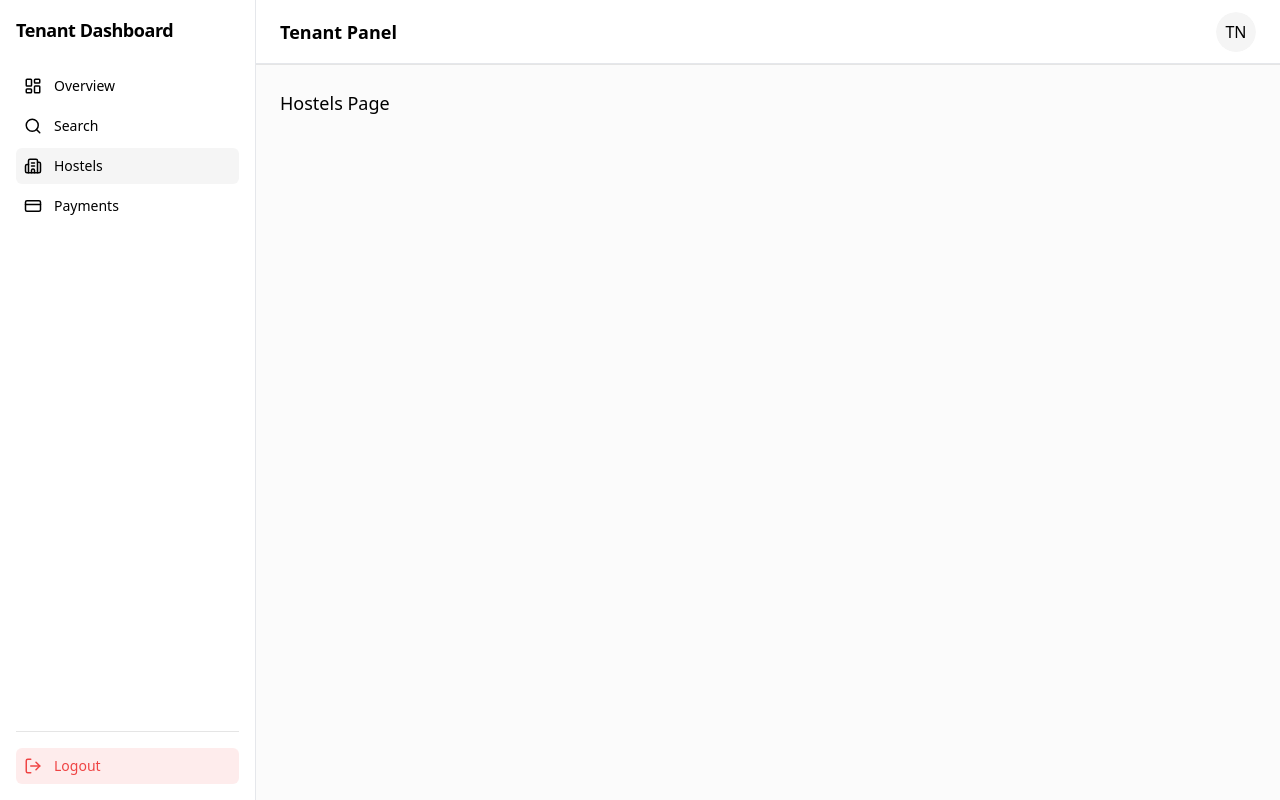
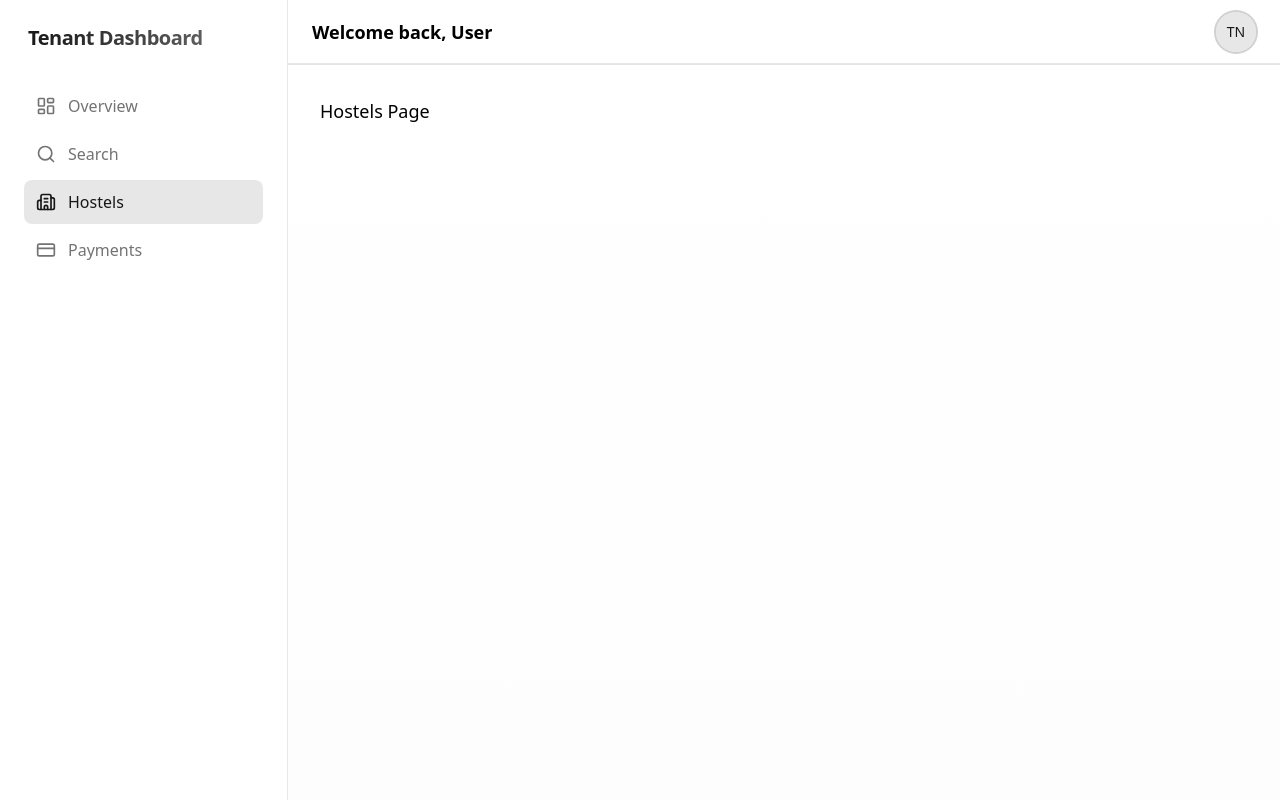
Before and after one commit to Munyuam/system-react, a React (Vite) app: page /hostels in a window 1280 px wide. Built offline with nearby package versions, Linux system fonts and the light colour scheme.

Commit message:
Updated The Dashboard UI

```diff
--- a/src/layout/Dashboard-layout.tsx
+++ b/src/layout/Dashboard-layout.tsx
@@ -1,14 +1,28 @@
-import { ReactNode } from "react"
+import { ReactNode, useState } from "react"
 import { NavLink, useNavigate } from "react-router-dom"
 import { Separator } from "@/components/ui/separator"
 import { Avatar, AvatarFallback } from "@/components/ui/avatar"
+import { Button } from "@/components/ui/button"
+import {
+  DropdownMenu,
+  DropdownMenuContent,
+  DropdownMenuItem,
+  DropdownMenuLabel,
+  DropdownMenuSeparator,
+  DropdownMenuTrigger,
+} from "@/components/ui/dropdown-menu"
+import { Sheet, SheetContent, SheetTrigger } from "@/components/ui/sheet"
 
 import {
   LayoutDashboard,
   Search,
   Building2,
   CreditCard,
-  LogOut
+  LogOut,
+  Menu,
+  User,
+  Settings,
+  HelpCircle
 } from "lucide-react"
 
 interface Props {
@@ -17,112 +31,147 @@ interface Props {
 
 export default function DashboardLayout({ children }: Props) {
   const navigate = useNavigate()
+  const [isMobileMenuOpen, setIsMobileMenuOpen] = useState(false)
 
   const handleLogout = () => {
     localStorage.removeItem("token")
-
     navigate("/login")
   }
 
+  const navItems = [
+    { to: "/", icon: LayoutDashboard, label: "Overview" },
+    { to: "/search", icon: Search, label: "Search" },
+    { to: "/hostels", icon: Building2, label: "Hostels" },
+    { to: "/payments", icon: CreditCard, label: "Payments" }
+  ]
+
+  const NavLinks = ({ onClick }: { onClick?: () => void }) => (
+    <>
+      {navItems.map((item) => (
+        <NavLink
+          key={item.to}
+          to={item.to}
+          onClick={onClick}
+          className={({ isActive }) =>
+            `flex items-center gap-3 px-3 py-2.5 rounded-lg transition-all duration-200
+            ${isActive
+              ? "bg-primary/10 text-primary font-medium"
+              : "text-muted-foreground hover:bg-muted/80 hover:text-foreground"}`
+          }
+        >
+          <item.icon size={20} className="shrink-0" />
+          <span>{item.label}</span>
+        </NavLink>
+      ))}
+    </>
+  )
+
   return (
-    <div className="flex min-h-screen">
+    <div className="flex min-h-screen bg-background">
 
-      <aside className="w-64 border-r bg-background p-4 flex flex-col">
-
+      {/* Desktop Sidebar */}
+      <aside className="hidden md:flex md:w-64 lg:w-72 border-r bg-card/50 backdrop-blur supports-[backdrop-filter]:bg-background/60 flex-col p-4 sticky top-0 h-screen">
         <div className="space-y-6">
-          <h2 className="text-lg font-semibold tracking-tight">
+          <div className="px-3 py-2">
+            <h2 className="text-xl font-bold tracking-tight bg-gradient-to-r from-primary to-primary/60 bg-clip-text text-transparent">
               Tenant Dashboard
             </h2>
+          </div>
 
-          <nav className="space-y-1 text-sm">
-
-            <NavLink
-              to="/"
-              className={({ isActive }) =>
-                `flex items-center gap-3 p-2 rounded-md transition-colors
-                ${isActive
-                  ? "bg-muted font-medium"
-                  : "hover:bg-muted/60"}`
-              }
-            >
-              <LayoutDashboard size={18} />
-              Overview
-            </NavLink>
-
-            <NavLink
-              to="/search"
-              className={({ isActive }) =>
-                `flex items-center gap-3 p-2 rounded-md transition-colors
-                ${isActive
-                  ? "bg-muted font-medium"
-                  : "hover:bg-muted/60"}`
-              }
-            >
-              <Search size={18} />
-              Search
-            </NavLink>
-
-            <NavLink
-              to="/hostels"
-              className={({ isActive }) =>
-                `flex items-center gap-3 p-2 rounded-md transition-colors
-                ${isActive
-                  ? "bg-muted font-medium"
-                  : "hover:bg-muted/60"}`
-              }
-            >
-              <Building2 size={18} />
-              Hostels
-            </NavLink>
-
-            <NavLink
-              to="/payments"
-              className={({ isActive }) =>
-                `flex items-center gap-3 p-2 rounded-md transition-colors
-                ${isActive
-                  ? "bg-muted font-medium"
-                  : "hover:bg-muted/60"}`
-              }
-            >
-              <CreditCard size={18} />
-              Payments
-            </NavLink>
-
+          <nav className="space-y-1 px-2">
+            <NavLinks />
           </nav>
         </div>
+      </aside>
 
-        <div className="mt-auto pt-6">
-          <Separator className="mb-4" />
+      {/* Mobile Header with Menu */}
+      <div className="flex-1 flex flex-col min-w-0">
+        <header className="h-16 border-b bg-background/95 backdrop-blur supports-[backdrop-filter]:bg-background/60 sticky top-0 z-50">
+          <div className="flex items-center justify-between h-full px-4 md:px-6">
 
-          <button
-            onClick={handleLogout}
-            className="flex w-full items-center gap-3 p-2 rounded-md text-sm bg-destructive/10 text-destructive
-                       hover:bg-destructive/10 hover:text-destructive
-                       transition-colors"
-          >
-            <LogOut size={18} />
-            Logout
-          </button>
+            {/* Mobile Menu Button */}
+            <div className="flex items-center gap-3 md:hidden">
+              <Sheet open={isMobileMenuOpen} onOpenChange={setIsMobileMenuOpen}>
+                <SheetTrigger asChild>
+                  <Button variant="ghost" size="icon" className="shrink-0">
+                    <Menu size={20} />
+                    <span className="sr-only">Toggle menu</span>
+                  </Button>
+                </SheetTrigger>
+                <SheetContent side="left" className="w-64 p-0">
+                  <div className="flex flex-col h-full py-6">
+                    <div className="px-4 pb-6">
+                      <h2 className="text-xl font-bold tracking-tight bg-gradient-to-r from-primary to-primary/60 bg-clip-text text-transparent">
+                        Tenant Dashboard
+                      </h2>
+                    </div>
+                    <nav className="flex-1 px-2">
+                      <NavLinks onClick={() => setIsMobileMenuOpen(false)} />
+                    </nav>
+                  </div>
+                </SheetContent>
+              </Sheet>
+
+              <h1 className="text-base font-semibold md:hidden">Dashboard</h1>
             </div>
 
-      </aside>
+            {/* Desktop Title */}
+            <h1 className="hidden md:block text-lg font-semibold">Welcome back, User</h1>
 
-      <div className="flex-1 flex flex-col">
-
-        <header className="h-16 border-b flex items-center justify-between px-6">
-          <h1 className="text-lg font-semibold">Tenant Panel</h1>
-
-          <Avatar>
-            <AvatarFallback>TN</AvatarFallback>
+            {/* User Menu */}
+            <DropdownMenu>
+              <DropdownMenuTrigger asChild>
+                <Button variant="ghost" className="relative h-10 w-10 rounded-full">
+                  <Avatar className="h-10 w-10 cursor-pointer ring-2 ring-primary/20 hover:ring-primary/40 transition-all">
+                    <AvatarFallback className="bg-primary/10 text-primary">
+                      TN
+                    </AvatarFallback>
                   </Avatar>
+                </Button>
+              </DropdownMenuTrigger>
+              <DropdownMenuContent align="end" className="w-56">
+                <DropdownMenuLabel className="font-normal">
+                  <div className="flex flex-col space-y-1">
+                    <p className="text-sm font-medium leading-none">Tenant User</p>
+                    <p className="text-xs leading-none text-muted-foreground">
+                      tenant@example.com
+                    </p>
+                  </div>
+                </DropdownMenuLabel>
+                <DropdownMenuSeparator />
+                <DropdownMenuItem className="cursor-pointer">
+                  <User className="mr-2 h-4 w-4" />
+                  <span>Profile</span>
+                </DropdownMenuItem>
+                <DropdownMenuItem className="cursor-pointer">
+                  <Settings className="mr-2 h-4 w-4" />
+                  <span>Settings</span>
+                </DropdownMenuItem>
+                <DropdownMenuItem className="cursor-pointer">
+                  <HelpCircle className="mr-2 h-4 w-4" />
+                  <span>Help</span>
+                </DropdownMenuItem>
+                <DropdownMenuSeparator />
+                <DropdownMenuItem
+                  onClick={handleLogout}
+                  className="cursor-pointer text-destructive focus:text-destructive"
+                >
+                  <LogOut className="mr-2 h-4 w-4" />
+                  <span>Log out</span>
+                </DropdownMenuItem>
+              </DropdownMenuContent>
+            </DropdownMenu>
+          </div>
         </header>
 
         <Separator />
 
-        <main className="flex-1 p-6 bg-muted/40">
+        {/* Main Content */}
+        <main className="flex-1 p-4 sm:p-6 lg:p-8 bg-gradient-to-b from-background to-muted/20">
+          <div className="max-w-7xl mx-auto">
             {children}
+          </div>
         </main>
-
       </div>
     </div>
   )
```
Lines whose indentation alone changed are shown as unchanged.
